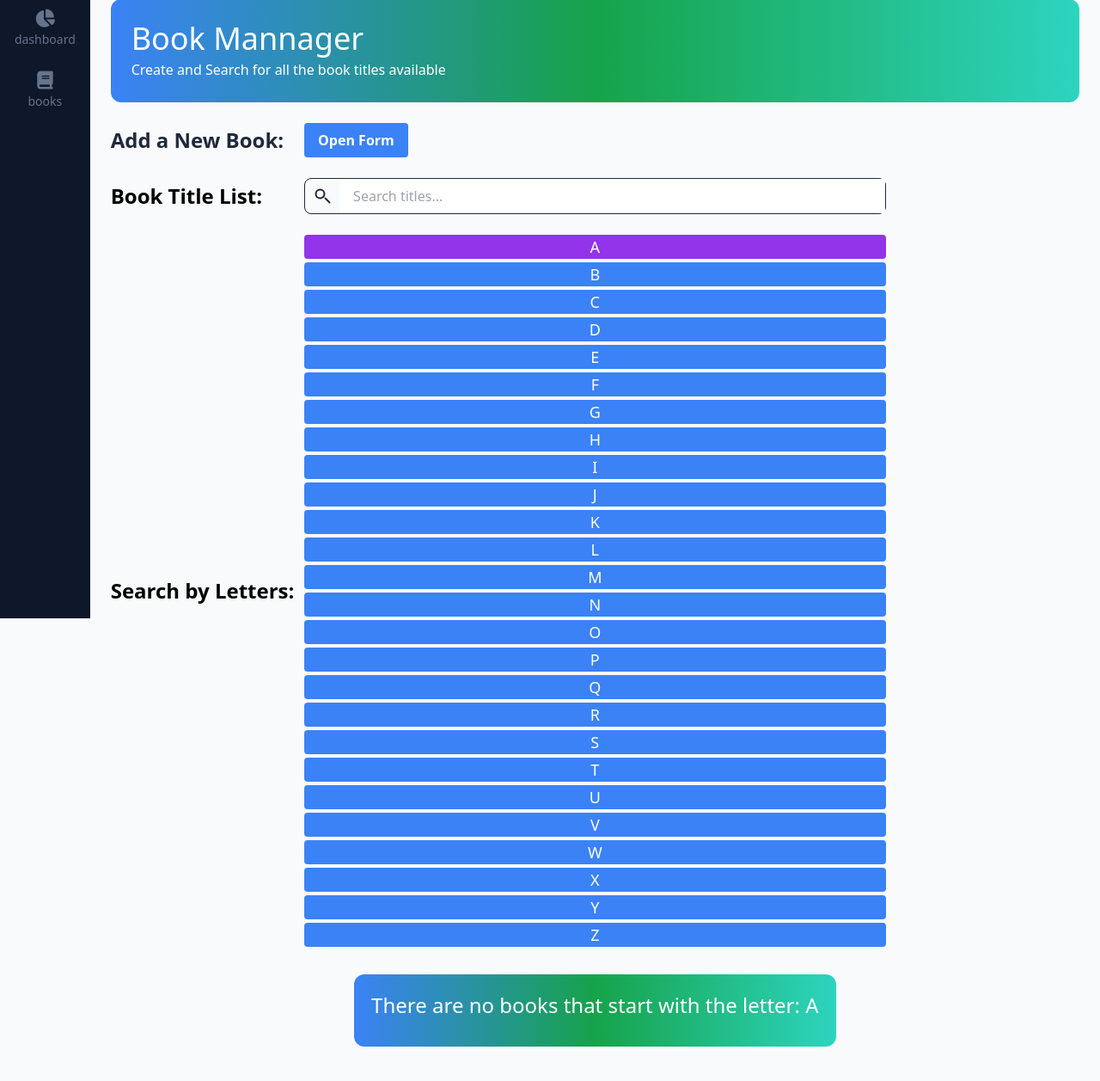
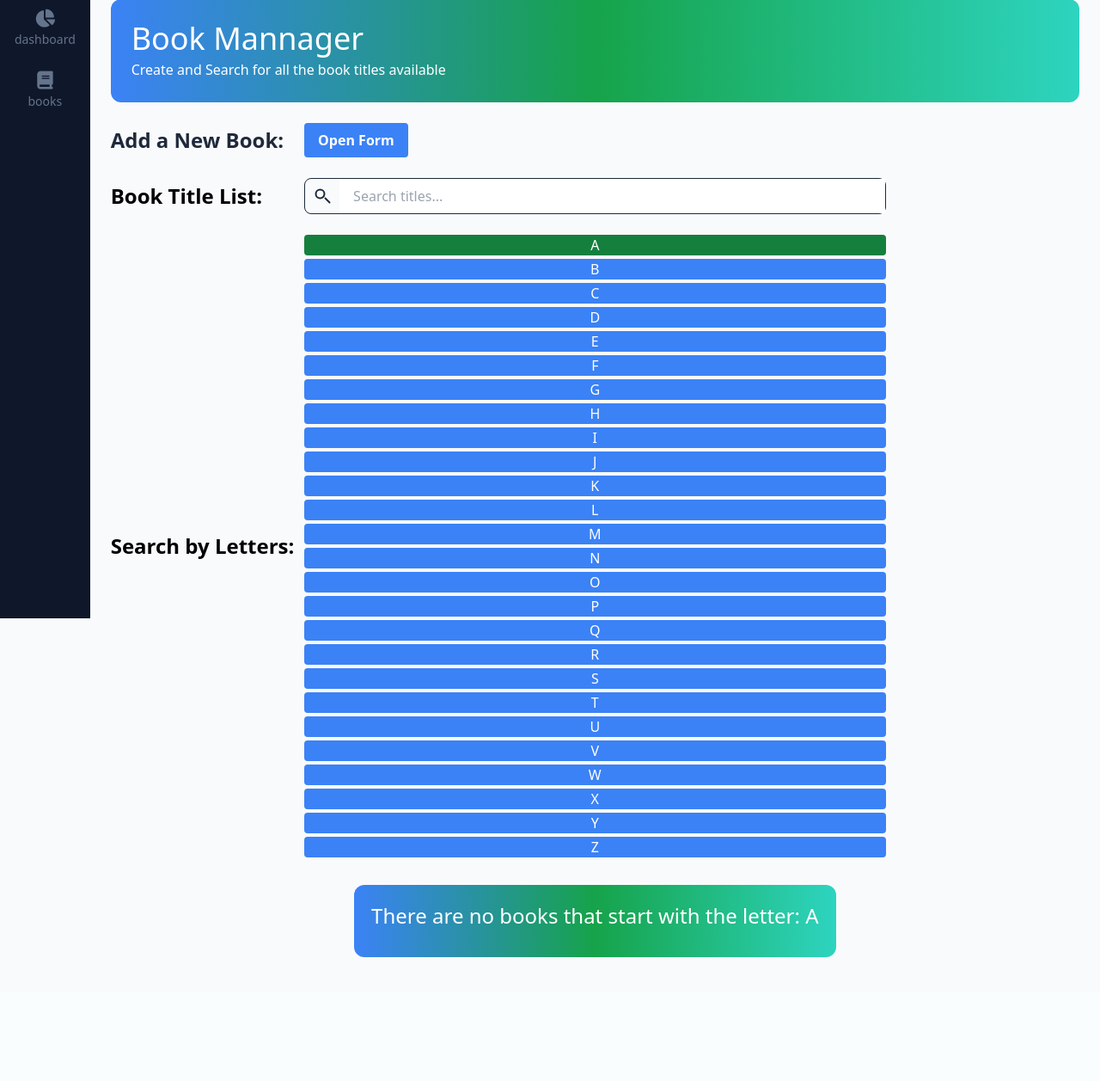
Before and after one commit to GCacho/FullStack-DjangoReactViteTailwindPostgre, a Django app: page /books/ in a window 1280 px wide. Shown: the part 81-1338 px from the top of the page at 86% size. After the commit the page ends 1194 px from the top, so only its background shows below. Run offline with Django 4.2, Linux system fonts and the light colour scheme; data that the repository does not hold is empty; some libraries are stand-ins or nearby versions.

Commit message:
Style HotFix

```diff
--- a/src/books/templates/books/main.html
+++ b/src/books/templates/books/main.html
@@ -70,7 +70,7 @@
             <h3 class="text-2xl font-bold rounded-lg lg:w-1/5 mb-6 lg:mb-0">Search by Letters:</h3>
             <div class="grid grid-cols-13 md:grid-cols-26 gap-1 lg:w-3/5">
                 {% for letter in letters %}
-                    <a href="{% url 'books:main' letter %}" class="{% if letter == selected_letter %} bg-purple-600 {% endif %} text-center px-1.5 py-.5 bg-blue-500 text-xs sm:text-lg text-white rounded hover:bg-blue-700 focus:outline-none focus:ring-2 focus:ring-blue-500 focus:ring-opacity-50">
+                    <a href="{% url 'books:main' letter %}" class="{% if letter == selected_letter %} bg-green-700 dark:bg-purple-600 {% endif %} text-center px-1.5 py-.5 bg-blue-500 text-xs sm:text-base text-white rounded hover:bg-blue-700 focus:outline-none focus:ring-2 focus:ring-blue-500 focus:ring-opacity-50">
                         {{ letter|upper }}
                     </a>
                 {% endfor %}
```
